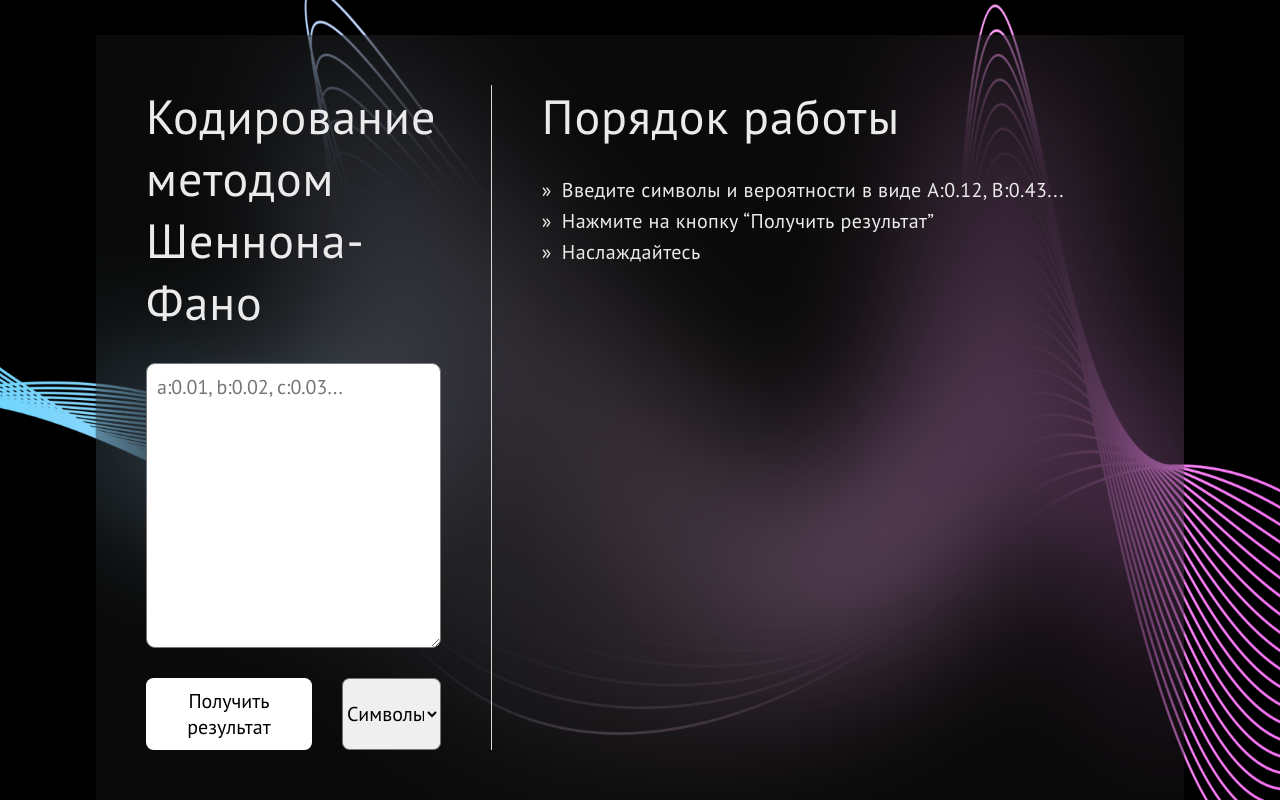
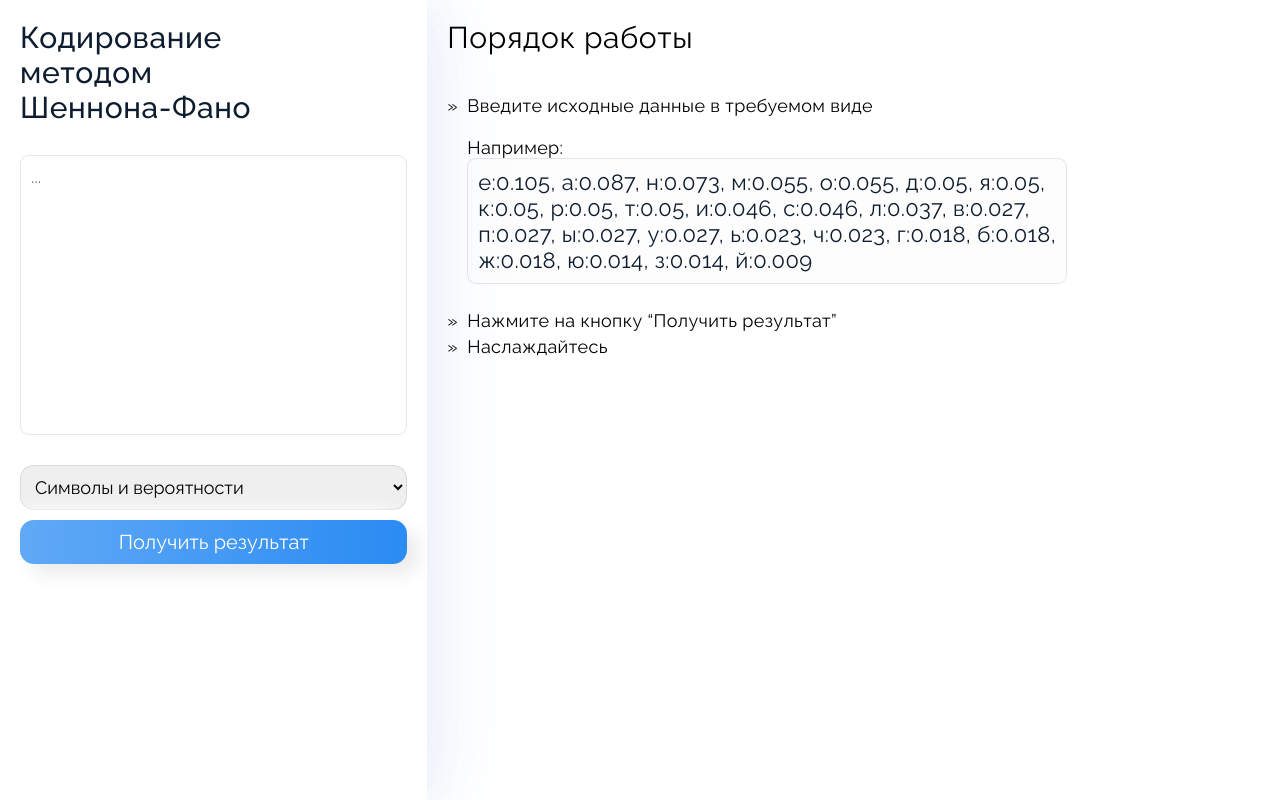
Before and after one commit to sweettyylad/TIEncrypt, a React (Create React App) app: page / in a window 1280 px wide. Built offline with nearby package versions, Linux system fonts and the light colour scheme.

Commit message:
modernize

```diff
--- a/package.json
+++ b/package.json
@@ -8,12 +8,15 @@
     "@testing-library/react": "^13.3.0",
     "@testing-library/user-event": "^13.5.0",
     "firebase": "^9.9.3",
+    "javascript-algebra": "^1.10.8",
+    "javascript-graph": "^1.0.2",
     "prettier": "^2.7.1",
     "react": "^18.2.0",
     "react-dom": "^18.2.0",
     "react-input-mask": "^3.0.0-alpha.2",
     "react-router-dom": "^6.3.0",
     "react-scripts": "5.0.1",
+    "reagraph": "^4.5.1",
     "sass": "^1.54.5",
     "web-vitals": "^2.1.4"
   },
--- a/src/Components/App.js
+++ b/src/Components/App.js
@@ -8,7 +8,6 @@ import Encryptor from './Encryptor';
 
 function App() {
   let encryptor = new Encryptor('app');
-
   useEffect(() => {
     encryptor.init();
   }, []);
--- a/src/Components/App.scss
+++ b/src/Components/App.scss
@@ -1,28 +1,24 @@
-@media (min-width: 300px) {
-  :root {
-    --app-width: 100vw;
-    --app-height: 100vh;
+@media (max-width: 1698px) {
+  .app {
+    &-left,
+    &-right {
+      padding: 20px;
+    }
+    &-left {
+      min-width: 272px;
+      &__controls {
+        flex-direction: column;
+        gap: 10px;
+        button,
+        select {
+          width: 100%;
+        }
+      }
+    }
   }
 }
-
-@media (min-width: 768px) {
-  :root {
-    --app-width: 100vw;
-    --app-height: 100vh;
-  }
+.app {
+  display: flex;
+  min-height: 100vh;
+  width: 100vw;
 }
-
-.app {
-  position: relative;
-  display: flex;
-  height: auto;
-  width: 85%;
-  max-width: 1600px;
-  padding: 50px;
-
-  color: #ebebeb;
-
-  background: rgba(255, 255, 255, 0.04);
-  backdrop-filter: blur(75px);
-  box-shadow: 0 1px 3px rgba(0, 0, 0, 0.12), 0 1px 2px rgba(0, 0, 0, 0.24);
-}
--- a/src/Components/Encryptor.js
+++ b/src/Components/Encryptor.js
@@ -5,15 +5,17 @@ class Encryptor {
     this.variables = [
       {
         text: 'Символы и вероятности',
-        text_desc: 'символы и вероятности в виде A:0.12, B:0.43...',
+        text_desc:
+          'е:0.105, а:0.087, н:0.073, м:0.055, о:0.055, д:0.05, я:0.05, к:0.05, р:0.05, т:0.05, и:0.046, с:0.046, л:0.037, в:0.027, п:0.027, ы:0.027, у:0.027, ь:0.023, ч:0.023, г:0.018, б:0.018, ж:0.018, ю:0.014, з:0.014, й:0.009',
       },
       {
         text: 'Символы и их количество',
-        text_desc: 'символы и их количество в виде A:10, B:5...',
+        text_desc:
+          'е:105, а:87, н:73, м:55, о:55, д:50, я:50, к:50, р:50, т:50, и:46, с:46, л:37, в:27, п:27, ы:27, у:27, ь:23, ч:23, г:18, б:18, ж:18, ю:14, з:14, й:9',
       },
       {
         text: 'Строка с текстом',
-        text_desc: 'строку с текстом',
+        text_desc: `Сонет<br>Разлука ты, разлука,<br>Чужая сторона,<br>Никто меня не любит,<br>Как мать-сыра-земля.<br>Песня бродяги.<br>Есть люди, присужденные к скитаньям,<br>Где б ни был я,- я всем чужой, всегда.<br>Я предан переменчивым мечтаньям,<br>Подвижным, как текучая вода.<br>Передо мной мелькают города,<br>Деревни, села...`,
       },
     ];
     this.el = el;
@@ -22,8 +24,8 @@ class Encryptor {
   /** Workers */
 
   /**
-   * @description Copy string to Buffer
-   * @param {String} str Your string
+   * @description Копирует текст в буфер
+   * @param {String} str Копируемая строка
    */
   copyStringToBuffer(str) {
     var inp = document.createElement('input');
@@ -35,18 +37,8 @@ class Encryptor {
   }
 
   /**
-   * @description Link centrify method to window resize event
-   */
-  linkResizeEvent() {
-    this.centrifyElementInWindow(this.el);
-    window.addEventListener('resize', () => {
-      this.centrifyElementInWindow(this.el);
-    });
-  }
-
-  /**
-   * @description Get type of work
-   * @return {Int} Your variable
+   * @description Возвращает текущий способ ввода исходных данных
+   * @return {Int} Текущий способ
    */
   getSelectValue() {
     return parseInt(document.getElementById('variableSelect').value);
@@ -55,7 +47,6 @@ class Encryptor {
   init() {
     this.right = document.getElementById('right-content');
     this.select = document.getElementById('variableSelect');
-    this.linkResizeEvent();
     this.renderSelectVariables();
   }
 
@@ -109,7 +100,7 @@ class Encryptor {
       .toLowerCase()
       .replaceAll('\n', '')
       .replaceAll(' ', '')
-      .replace(/[.,:;!?-]/gm, '')
+      .replace(/[^а-яёa-z]/gm, '')
       .replace(/[ъ]/g, 'ь')
       .replace(/[ё]/g, 'е');
   }
@@ -165,7 +156,6 @@ class Encryptor {
    */
   SToArray(str) {
     let string = this.calcCharsInString(this.excludeBadChars(str));
-
     return this.SACToArray(string);
   }
 
@@ -227,14 +217,79 @@ class Encryptor {
    * @description Функция двойник для алгоритма кодирования
    * @param {Array} arr Исходный массив
    */
-  _encodeData(arr) {
+  _encodeData(arr, deep) {
+    let code = _.reduce(arr, (memo, e) => memo + e.symbol, '');
+
     let half_index = this.getMiddleIndex(arr);
     arr = this.splitArrIntoTwo(arr, half_index);
+
+    let code1 = _.reduce(arr[0], (memo, e) => memo + e.symbol, '');
+    let code2 = _.reduce(arr[1], (memo, e) => memo + e.symbol, '');
+
+    if (deep === 0) {
+      this.tree = [{ source: code, final: { senior: code1, junior: code2 } }];
+    } else {
+      this.tree.push({
+        source: code,
+        final: { senior: code1, junior: code2 },
+      });
+    }
+
     _.each(arr, (e) => {
       if (_.isArray(e) && e.length > 1) {
-        this._encodeData(e);
+        this._encodeData(e, deep + 1);
       }
     });
+  }
+
+  getNodeByCode(code) {
+    return _.findWhere(this.tree, { source: code });
+  }
+
+  _transformTree(code, parent) {
+    let node = this.getNodeByCode(code);
+
+    if (code.length === 1) {
+      return [
+        {
+          current: code,
+        },
+        `<div>${code}</div>`,
+      ];
+    }
+    let [JunChild, JunTemplate] = this._transformTree(
+      node.final.junior,
+      node.source,
+    );
+    let [SenChild, SenTemplate] = this._transformTree(
+      node.final.senior,
+      node.source,
+    );
+    return [
+      {
+        value: code,
+        children: [SenChild, JunChild],
+      },
+      `<div><h3>${code}</h3><div>${SenTemplate}${JunTemplate}</div></div>`,
+    ];
+  }
+
+  transformTree() {
+    let [JunChild, JunTemplate] = this._transformTree(
+      this.tree[0].final.junior,
+      this.tree[0].source,
+    );
+    let [SenChild, SenTemplate] = this._transformTree(
+      this.tree[0].final.senior,
+      this.tree[0].source,
+    );
+
+    let template = `<div><h3>${this.tree[0].source}</h3><div>${JunTemplate}${SenTemplate}</div></div>`;
+    this.transformedTree = {
+      value: this.tree[0].source,
+      children: [SenChild, JunChild],
+    };
+    console.log(this);
   }
 
   /**
@@ -258,8 +313,10 @@ class Encryptor {
       };
     });
 
-    this._encodeData(arr);
+    this._encodeData(arr, 0);
     this.encoded = arr;
+    console.log(this.tree);
+    this.transformTree();
     this.showEncoded(this.encoded);
   }
 
@@ -277,20 +334,6 @@ class Encryptor {
   }
 
   /** Render */
-
-  /**
-   * @description Центрирует элемент по размерам страницы
-   * @param {String} id ID элемента, который нужно отцентрировать
-   */
-  centrifyElementInWindow(id) {
-    let app = document.getElementById(id),
-      app_width = app.getBoundingClientRect().width,
-      app_height = app.getBoundingClientRect().height,
-      body_width = window.innerWidth,
-      body_height = window.innerHeight;
-    app.style.left = `${(body_width - app_width) / 2}px`;
-    app.style.top = `${(body_height - app_height) / 2}px`;
-  }
 
   /**
    * @description Рендерит текст для инструкции в соотв. с текущим вариантом алгоритма
@@ -311,7 +354,7 @@ class Encryptor {
       <h1 class='app-right-content__caption'>Порядок работы</h1>
       <ul class='app-right-content__instruction'>
         <li class='app-right-content__instruction-item'>
-          Введите <span id='variableText'>${variable}</span>
+          Введите исходные данные в требуемом виде<br><br>Например:<div id='variableText'>${variable}</div><br>
         </li>
         <li class='app-right-content__instruction-item'>
           Нажмите на кнопку “Получить результат”
@@ -340,6 +383,29 @@ class Encryptor {
     }).join('');
   }
 
+  getEntropy() {
+    return _.reduce(
+      this.encoded,
+      (memo, e) => {
+        return (
+          memo +
+          parseFloat(e.probability) * Math.log2(1 / parseFloat(e.probability))
+        );
+      },
+      0,
+    );
+  }
+
+  getAverageCodeLength() {
+    return _.reduce(
+      this.encoded,
+      (memo, e) => {
+        return memo + parseFloat(e.probability) * e.code.length;
+      },
+      0,
+    );
+  }
+
   /**
    * @description Рендерит шаблон с результатами
    * @param {String} str Таблица с результатами кодирования
@@ -357,14 +423,26 @@ class Encryptor {
         ${str}
       </div>
       <div class='app-right-content__controls'>
+      <span>Копировать в </span>
         <button class='app-right-content__controls-button app-left__controls-button' id = 'copy_result'>
-          Копировать в JSON
+          JSON
         </button>
         <button class='app-right-content__controls-button app-left__controls-button' id = 'copy_resulttext'>
-          Копировать текст
+          TXT
         </button>
       </div>
     </div>
+    <div id='additional-content'>
+        <h1 class='app-right-content__caption'>Дополнительно</h1>
+        <div class='app-right-content__additional-group'>
+          <h2 class='app-right-content__subcaption'>Энтропия</h2>
+          <span>${this.getEntropy()}</span>
+        </div>
+        <div class='app-right-content__additional-group'>
+          <h2 class='app-right-content__subcaption'>Средняя длина кода</h2>
+          <span>${this.getAverageCodeLength()}</span>
+        </div>
+      </div>
     `;
   }
 
--- a/src/Components/Left/Left.js
+++ b/src/Components/Left/Left.js
@@ -1,4 +1,4 @@
-import React, { useEffect, useRef } from 'react';
+import React, { useRef } from 'react';
 import './Left.scss';
 
 function Left(props) {
@@ -13,19 +13,8 @@ function Left(props) {
         <br />
         Шеннона-Фано
       </h1>
-      <textarea
-        ref={text}
-        className="app-left__textarea"
-        placeholder="a:0.01, b:0.02, c:0.03..."
-      />
+      <textarea ref={text} className="app-left__textarea" placeholder="..." />
       <div className="app-left__controls">
-        <button
-          className="app-left__controls-button"
-          onClick={() => {
-            props.encode(text.current.value);
-          }}>
-          Получить результат
-        </button>
         <select
           id="variableSelect"
           className="app-left__controls-select"
@@ -34,6 +23,13 @@ function Left(props) {
           <option value="1">Символы и их количество</option>
           <option value="2">Строка с текстом</option>
         </select>
+        <button
+          className="app-left__controls-button"
+          onClick={() => {
+            props.encode(text.current.value);
+          }}>
+          Получить результат
+        </button>
       </div>
     </div>
   );
--- a/src/Components/Left/Left.scss
+++ b/src/Components/Left/Left.scss
@@ -4,32 +4,53 @@
     align-items: start;
     flex-direction: column;
 
+    width: 35%;
+    min-width: 620px;
     gap: 30px;
-    padding-right: 50px;
+    padding: 50px;
 
-    width: 35%;
+    color: #0d1c2e;
 
-    border-right: 1px solid #d9d9d9;
+    box-shadow: 14.0351px 0px 25px rgba(86, 128, 248, 0.03),
+      35.0877px 0px 70px rgba(86, 128, 248, 0.05),
+      23.8596px 5.61404px 50px rgba(0, 0, 0, 0.02);
     &__text {
-      font-weight: 400;
-      font-size: 48px;
+      font-weight: 500;
+      font-size: 30px;
       letter-spacing: 0.02em;
     }
     &__textarea {
       width: 100%;
-      height: 285px;
+      height: 280px;
 
       padding: 10px;
 
-      font-size: 20px;
+      font-size: 18px;
+      color: #0d1c2e;
 
+      border-color: rgba(13, 28, 46, 0.1);
       border-radius: 9px;
+      resize: none;
       &:focus-within {
         outline: none;
+      }
+      &::-webkit-scrollbar-track {
+        background-color: white;
+      }
+
+      &::-webkit-scrollbar {
+        width: 4px;
+        background-color: #f5f5f5;
+      }
+
+      &::-webkit-scrollbar-thumb {
+        border-radius: 10px;
+        background-color: rgba(13, 28, 46, 0.52);
       }
     }
     &__controls {
       display: flex;
+      flex-direction: row;
       gap: 30px;
       width: 100%;
       &-button {
@@ -42,11 +63,14 @@
 
         font-size: 20px;
 
-        background: white;
         cursor: pointer;
         border: none;
-        border-radius: 7.5px;
         transition: 0.3s all ease;
+        border-radius: 14px;
+        background: #ffffff;
+        background: linear-gradient(90.54deg, #60a9f6 0%, #2a8bf2 100%);
+        color: white;
+        box-shadow: 10px 10px 18px #ebebeb, -10px -10px 18px #ffffff;
         &:before {
           content: '';
           position: absolute;
@@ -65,8 +89,8 @@
         }
         &:hover {
           &:before {
-            box-shadow: rgba(190, 190, 199, 0.25) 0px 30px 60px -12px,
-              rgba(255, 255, 255, 0.3) 0px 18px 36px -18px;
+            box-shadow: rgba(190, 190, 199, 0.7) 0px 10px 20px -12px,
+              rgba(255, 255, 255, 0.8) 0px 8px 16px 8px;
           }
         }
         &:active {
@@ -74,9 +98,20 @@
         }
       }
       &-select {
-        width: 45%;
-        font-size: 20px;
-        border-radius: 7.5px;
+        padding: 10px;
+        width: 50%;
+        font-size: 18px;
+
+        border-color: rgba(13, 28, 46, 0.1);
+        border-radius: 14px;
+        &:focus-visible {
+          outline: none;
+          option {
+            margin: 5px;
+            background: white;
+            color: #707c97;
+          }
+        }
       }
     }
   }
--- a/src/Components/Right/Right.scss
+++ b/src/Components/Right/Right.scss
@@ -1,61 +1,98 @@
 .app {
   &-right {
-    padding-left: 50px;
+    display: flex;
+    width: 70%;
+    padding: 50px;
+    gap: 50px;
+    #right-content {
+    }
     &-content {
+      max-width: 800px;
       &__caption {
-        font-size: 48px;
+        font-size: 30px;
         font-weight: 400;
         letter-spacing: 0.02em;
         margin-bottom: 30px;
+        padding-bottom: 10px;
+      }
+      &__additional-group {
+        margin-bottom: 20px;
+      }
+      &__subcaption {
+        font-size: 24px;
+        font-weight: 600;
+        letter-spacing: 0.02em;
+        padding-bottom: 10px;
       }
       &__controls {
+        width: max-content;
         display: flex;
         justify-content: space-between;
-        &-button {
-          margin: 20px 0;
-        }
+        align-items: center;
+        gap: 20px;
+        margin: 20px 0;
       }
       &__title {
         display: flex;
-        font-size: 20px;
+        padding: 5px 10px;
+        font-size: 18px;
         letter-spacing: 0.02em;
-        padding: 0 20px 10px;
+        border-bottom: 1px solid rgba(13, 28, 46, 0.15);
         &-symbol {
-          width: 100px;
+          width: 150px;
         }
         &-probability {
-          width: 150px;
+          width: 200px;
         }
         &-code {
-          width: 100px;
+          width: 150px;
         }
       }
       &__result {
-        padding: 10px 30px;
-        max-height: 385px;
+        max-height: 500px;
         overflow-y: auto;
-        background: rgba(255, 255, 255, 0.05);
+        &::-webkit-scrollbar-track {
+          background-color: white;
+        }
+        &::-webkit-scrollbar {
+          width: 4px;
+          background-color: #f5f5f5;
+        }
+        &::-webkit-scrollbar-thumb {
+          border-radius: 10px;
+          background-color: rgba(13, 28, 46, 0.52);
+        }
         &-item {
           display: flex;
+          padding: 5px 10px;
+          font-size: 22px;
+          &:nth-child(even) {
+            background: rgba(229, 229, 229, 0.2);
+          }
           div {
-            font-size: 20px;
-            &:nth-child(1) {
-              width: 100px;
-            }
+            width: 150px;
             &:nth-child(2) {
-              width: 150px;
-            }
-            &:nth-child(3) {
-              width: 100px;
+              width: 200px;
             }
           }
         }
       }
       &__instruction {
         list-style: none;
+        #variableText {
+          max-width: 600px;
+          padding: 10px;
+
+          font-size: 22px;
+          color: #0d1c2e;
+
+          border: 1px solid rgba(13, 28, 46, 0.1);
+          background: rgba(250, 250, 250, 0.4);
+          border-radius: 9px;
+        }
         &-item {
           position: relative;
-          font-size: 20px;
+          font-size: 18px;
           letter-spacing: 0.02em;
           margin-left: 20px;
           margin-bottom: 5px;
--- a/src/index.css
+++ b/src/index.css
@@ -1,17 +1,15 @@
-@import url('https://fonts.googleapis.com/css2?family=PT+Sans:ital,wght@0,400;0,700;1,400;1,700&display=swap');
+@import url('https://fonts.googleapis.com/css2?family=Raleway:wght@100;200;300;400;500;600;700;800;900&display=swap');
+@import url('https://fonts.googleapis.com/css2?family=Fira+Sans:wght@100;200;300;400;500;600;700;800;900&display=swap');
+
 * {
   margin: 0;
   padding: 0;
   box-sizing: border-box;
-  font-family: 'PT Sans', serif;
+  font-family: 'Raleway', serif;
 }
 body {
   margin: 0;
   padding: 0;
   width: 100vw;
   height: 100vh;
-  background: #111111;
-  background: url('assets/img/Home.png');
-  background-repeat: no-repeat;
-  background-size: 100% 100%;
 }
```
Also changed, not shown: src/assets/img/Home.png (deleted), 1 other file (tests, documents, lock files or other folders).
